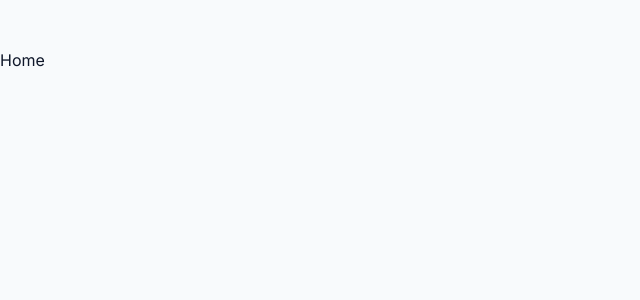
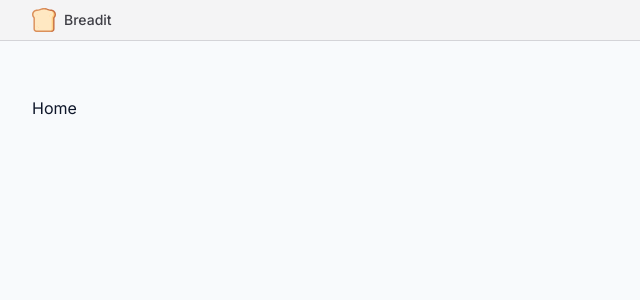
Before and after one commit to RazaNaqsh/next-RedditClone, a Next.js app: page / in a window 1280 px wide. Shown: the top 300 px of the page, without its empty margins (0-640 px from the left). Built offline with nearby package versions, Linux system fonts and the light colour scheme.

Commit message:
add navbar with icon

```diff
--- a/src/app/layout.tsx
+++ b/src/app/layout.tsx
@@ -1,3 +1,4 @@
+import Navbar from "@/components/Navbar";
 import { cn } from "@/lib/utils";
 import "@/styles/globals.css";
 import { Inter } from "next/font/google";
@@ -23,7 +24,10 @@
 			)}
 		>
 			<body className="min-h-screen pt-12 bg-slate-50 antialised">
-				{children}
+				<Navbar />
+				<div className="container max-w-7xl mx-auto h-full pt-12">
+					{children}
+				</div>
 			</body>
 		</html>
 	);
--- /dev/null
+++ b/src/components/Icons.tsx
@@ -0,0 +1,56 @@
+import { LucideProps } from "lucide-react";
+
+export const Icons = {
+	logo: (props: LucideProps) => (
+		<svg
+			{...props}
+			viewBox="0 0 497 497"
+		>
+			<g>
+				<path
+					d="m392 30c-71.75 0-71.75-30-143.5-30l128.5 497h30c33.137 0 60-26.863 60-60v-228.526c18.555-18.938 30-44.867 30-73.474 0-57.99-47.01-105-105-105z"
+					fill="#c87044"
+				/>
+				<path
+					d="m437 437-45-377c-41.895 0-63.904-18.405-83.322-34.644-16.942-14.167-30.323-25.356-60.178-25.356-71.75 0-71.75 30-143.5 30-57.99 0-105 47.01-105 105 0 28.607 11.445 54.537 30 73.474v228.526c0 33.137 26.863 60 60 60h287c33.137 0 60-26.863 60-60z"
+					fill="#db905a"
+				/>
+				<path
+					d="m392 60-15 407h30c16.542 0 30-13.458 30-30v-228.526c0-7.851 3.077-15.388 8.571-20.996 13.819-14.103 21.429-32.74 21.429-52.478 0-41.355-33.645-75-75-75z"
+					fill="#ffd185"
+				/>
+				<path
+					d="m407 437v-228.526c0-15.796 6.088-30.708 17.143-41.991 8.291-8.462 12.857-19.643 12.857-31.483 0-41.355-20.187-75-45-75-41.895 0-63.904-9.203-83.322-17.322-16.942-7.083-30.323-12.678-60.178-12.678-29.856 0-43.236 5.595-60.177 12.678-19.419 8.119-41.429 17.322-83.323 17.322-41.355 0-75 33.645-75 75 0 19.738 7.61 38.375 21.429 52.479 5.494 5.607 8.571 13.145 8.571 20.995v228.526c0 16.542 13.458 30 30 30h287c16.542 0 30-13.458 30-30z"
+					fill="#ffe8c2"
+				/>
+				<g fill="#ffd185">
+					<circle
+						cx="392"
+						cy="135"
+						r="7.5"
+					/>
+					<circle
+						cx="362"
+						cy="165"
+						r="7.5"
+					/>
+					<circle
+						cx="105"
+						cy="377"
+						r="7.5"
+					/>
+					<circle
+						cx="135"
+						cy="407"
+						r="7.5"
+					/>
+					<circle
+						cx="105"
+						cy="135"
+						r="7.5"
+					/>
+				</g>
+			</g>
+		</svg>
+	),
+};
--- /dev/null
+++ b/src/components/Navbar.tsx
@@ -0,0 +1,24 @@
+import React from "react";
+import Link from "next/link";
+import { Icons } from "./Icons";
+
+const Navbar = () => {
+	return (
+		<div className="fixed top-0 inset-x-0 h-fit bg-zinc-100 border-b border-zinc-300 z-[10] py-2">
+			<div className="container max-w-7xl h-full mx-auto flex items-center justify-between gap-2">
+				{/* Logo */}
+				<Link
+					href="/"
+					className="flex gap-2 items-center"
+				>
+					<Icons.logo className="h-8 w-8 sm:h-6 sm:w-6" />
+					<p className="hidden text-zinc-700 text-sm font-medium md:block">
+						Breadit
+					</p>
+				</Link>
+			</div>
+		</div>
+	);
+};
+
+export default Navbar;
```
